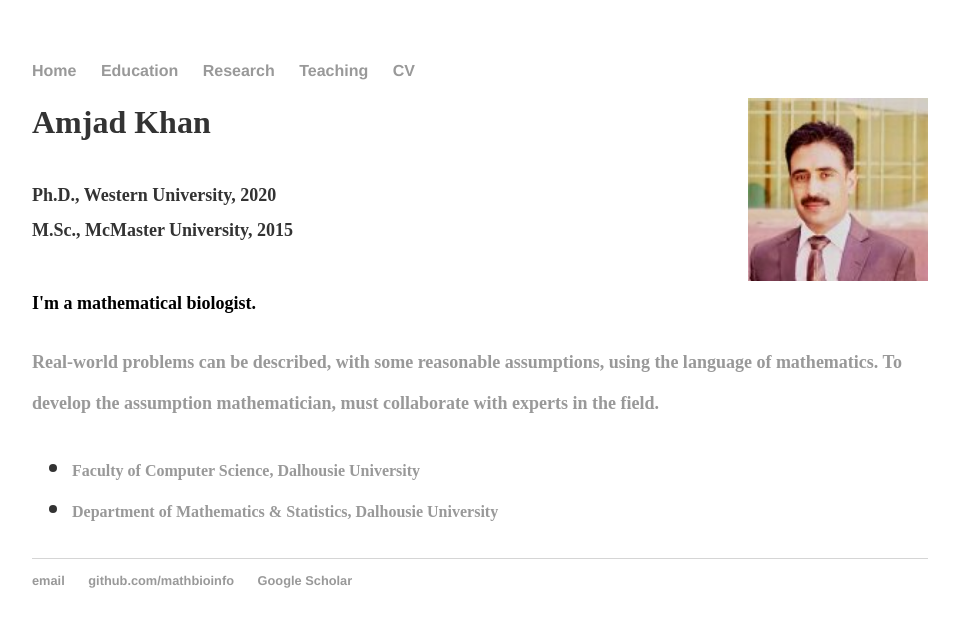
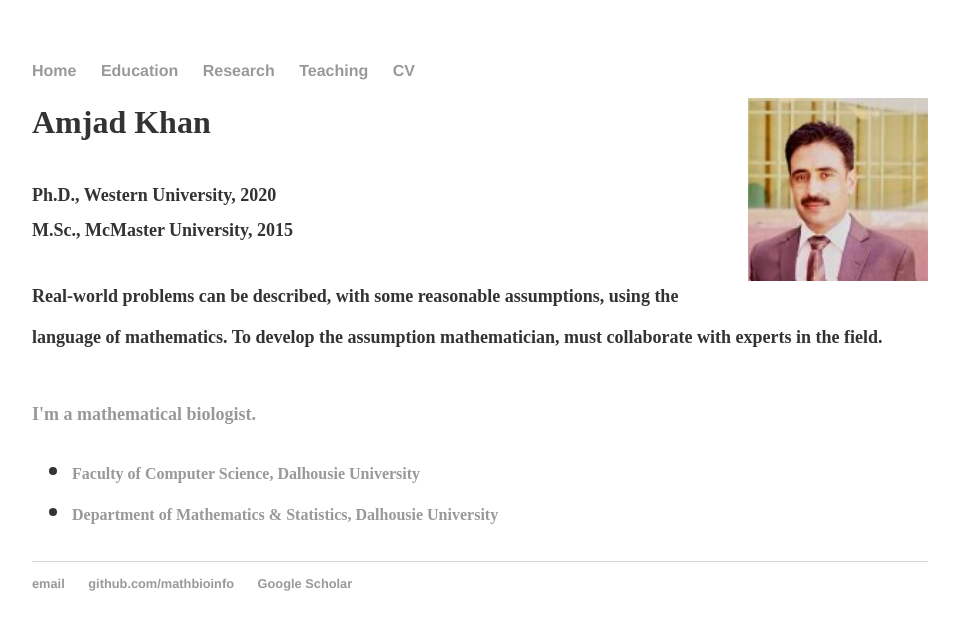
Before and after one commit to MathBioInfo/amjadkhan, a Jekyll site: the page index.html, which Jekyll copies as it is, in a window 1280 px wide. Shown: the top 630 px of the page, without its empty margins (160-1119 px from the left). Built offline with Jekyll 4.4.1, drawn with Linux system fonts in a browser that asks for light colours.

Commit message:
Update index.html

```diff
--- a/index.html
+++ b/index.html
@@ -26,7 +26,8 @@
 			<br><strong><font size="4">M.Sc., McMaster University, 2015
 			</p>
 
-
+			<p><font size="4">Real-world problems can be described, with some reasonable assumptions, using the language of mathematics.
+				To develop the assumption mathematician, must collaborate with experts in the field.<a></p>
 			<br> I'm a mathematical biologist.
 
 
@@ -35,8 +36,7 @@
 
     		</div><!-- /.blurb -->
 		</div><!-- /.container -->
-				<p><font size="4"><a href="#">Real-world problems can be described, with some reasonable assumptions, using the language of mathematics.
-				To develop the assumption mathematician, must collaborate with experts in the field.<a></p>
+
                 <ul class="contacts">
 				</font><font color="#2a2a2a" size="3">
 				<li><a href="https://www.dal.ca/faculty/computerscience.html">Faculty of Computer Science, Dalhousie University</a></font><font color="#2a2a2a" size="3"></li>
```
